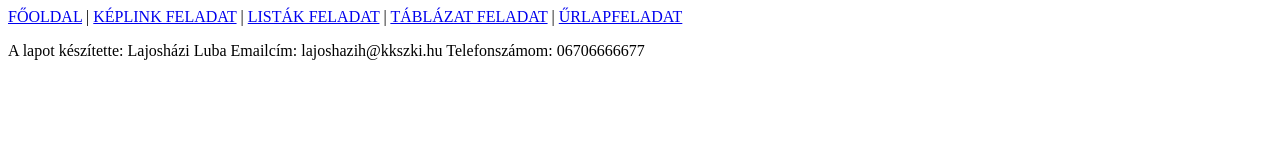
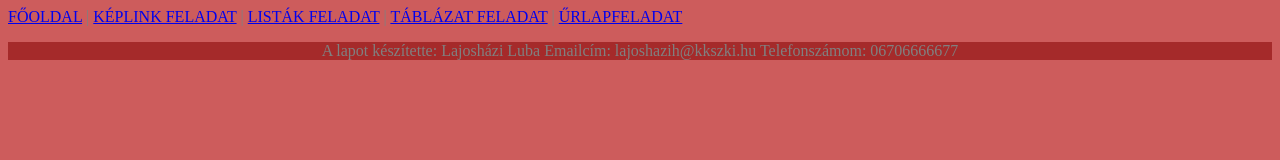
Before and after one commit to LHuba/web, a plain HTML site: page keplink.html in a window 1280 px wide. Drawn offline with Linux system fonts and the light colour scheme.

Commit message:
stylecss

```diff
--- a/keplink.html
+++ b/keplink.html
@@ -4,6 +4,7 @@
     <meta charset="UTF-8">
     <meta name="viewport" content="width=device-width, initial-scale=1.0">
     <title>Document</title>
+    <link rel="stylesheet" href="style.css">
 </head>
 <body>
     <nav>
--- /dev/null
+++ b/style.css
@@ -0,0 +1,12 @@
+body{
+
+    background-color: indianred;
+    color: gray;
+    font-family: 'Times New Roman', Times, serif;
+
+}
+footer{
+    background-color: brown;
+    font-family: 'Times New Roman', Times, serif;
+    text-align: center;
+}
```
Also changed, not shown: index.html (+1 -0 lines), listak.html (+1 -0 lines), tablazat.html (+1 -0 lines), urlap.html (+1 -0 lines).
